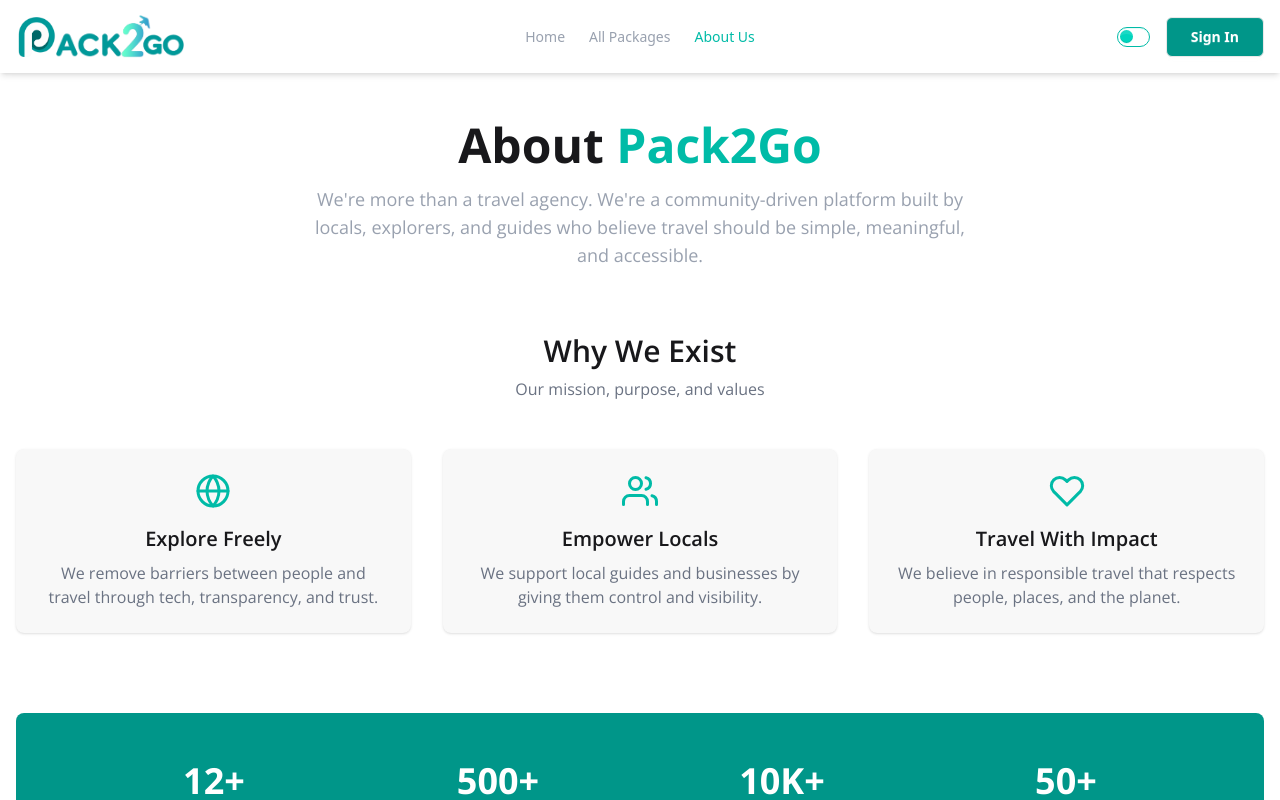
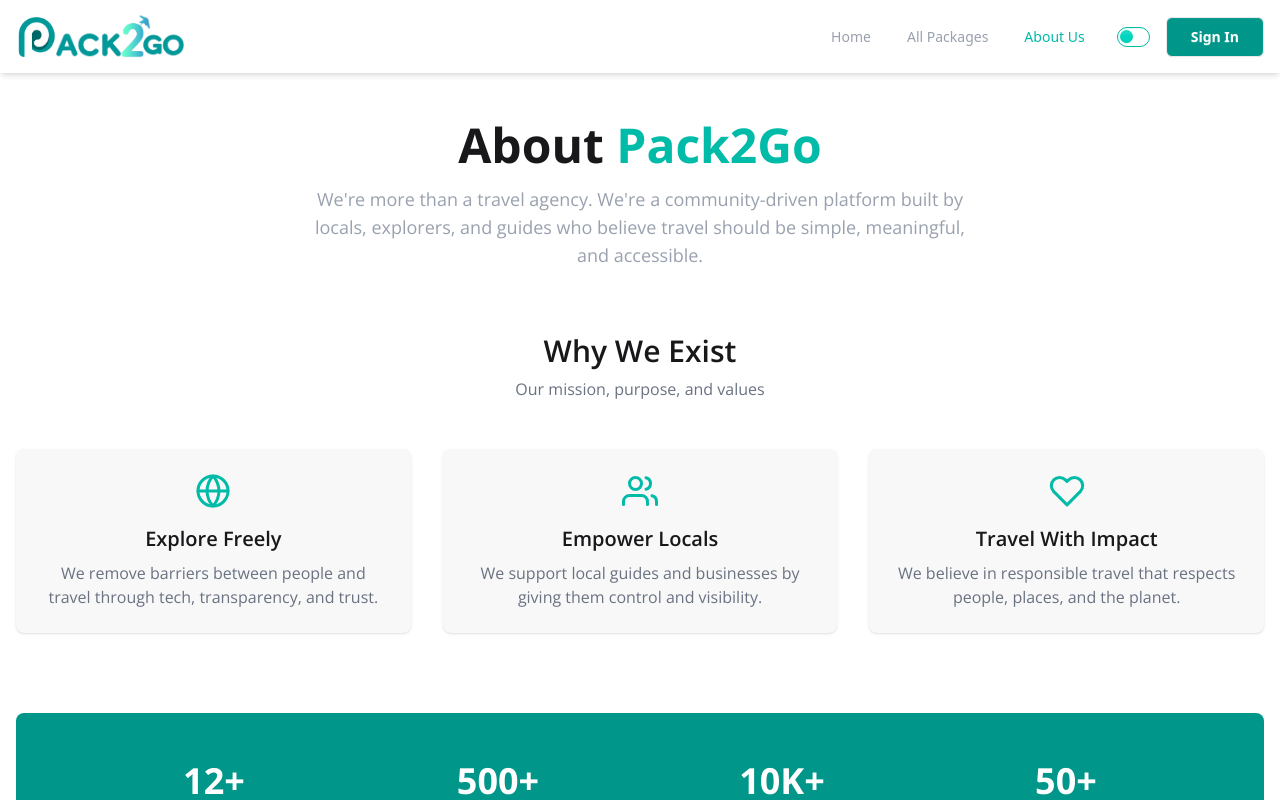
Before and after one commit to Rubaid07/pack2go, a React (Vite) app: page /about in a window 1280 px wide. Shown: the top 800 px of the page. Built offline with nearby package versions, Linux system fonts and the light colour scheme; no server answers.

Commit message:
change navbar

```diff
--- a/src/components/Navbar.jsx
+++ b/src/components/Navbar.jsx
@@ -67,14 +67,12 @@ const Navbar = () => {
             <img className='w-24 md:w-32' src={logoText} alt="Brand Name" />
           </Link>
         </div>
-
-        <div className="navbar-center hidden lg:flex">
-          <ul className="menu flex-row">
-            {links}
-          </ul>
-        </div>
-
         <div className="navbar-end gap-4">
+          <div className="navbar-center hidden lg:flex">
+            <ul className="menu menu-horizontal px-1 gap-3">
+              {links}
+            </ul>
+          </div>
           <label className="flex items-center cursor-pointer">
             <input
               type="checkbox"
@@ -90,7 +88,7 @@ const Navbar = () => {
             </Link>
           ) : (
             <div className="dropdown dropdown-end">
-              <div tabIndex={0} role="button" className="btn md:tooltip md:tooltip-right btn-ghost btn-circle avatar" data-tip={user.displayName}>
+              <div tabIndex={0} role="button" className="btn xl:tooltip xl:tooltip-right btn-ghost btn-circle avatar" data-tip={user.displayName}>
                 <div className="w-10 rounded-full border-2 border-teal-500">
                   <img alt={user.displayName} src={user?.photoURL} />
                 </div>
```
